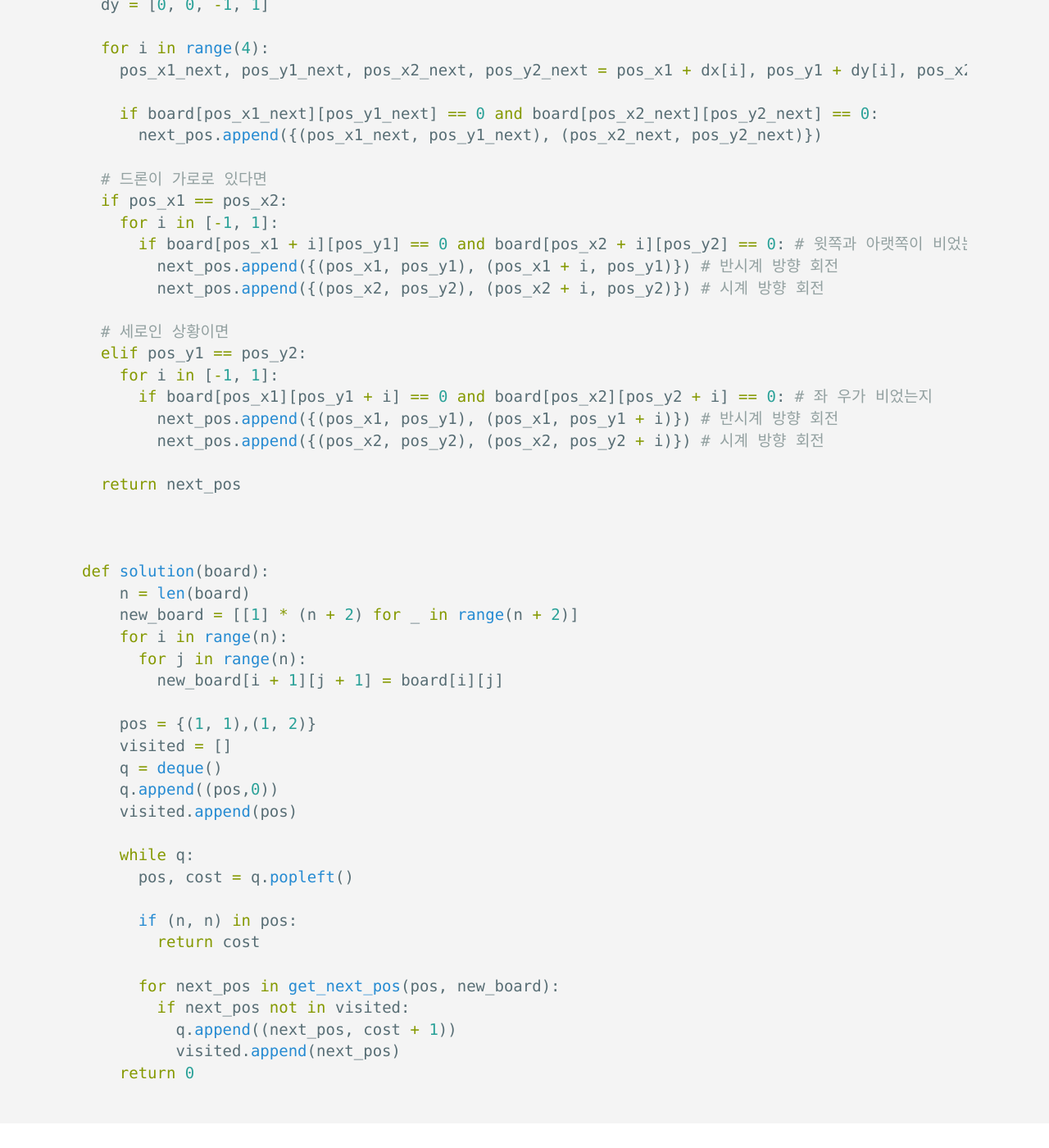
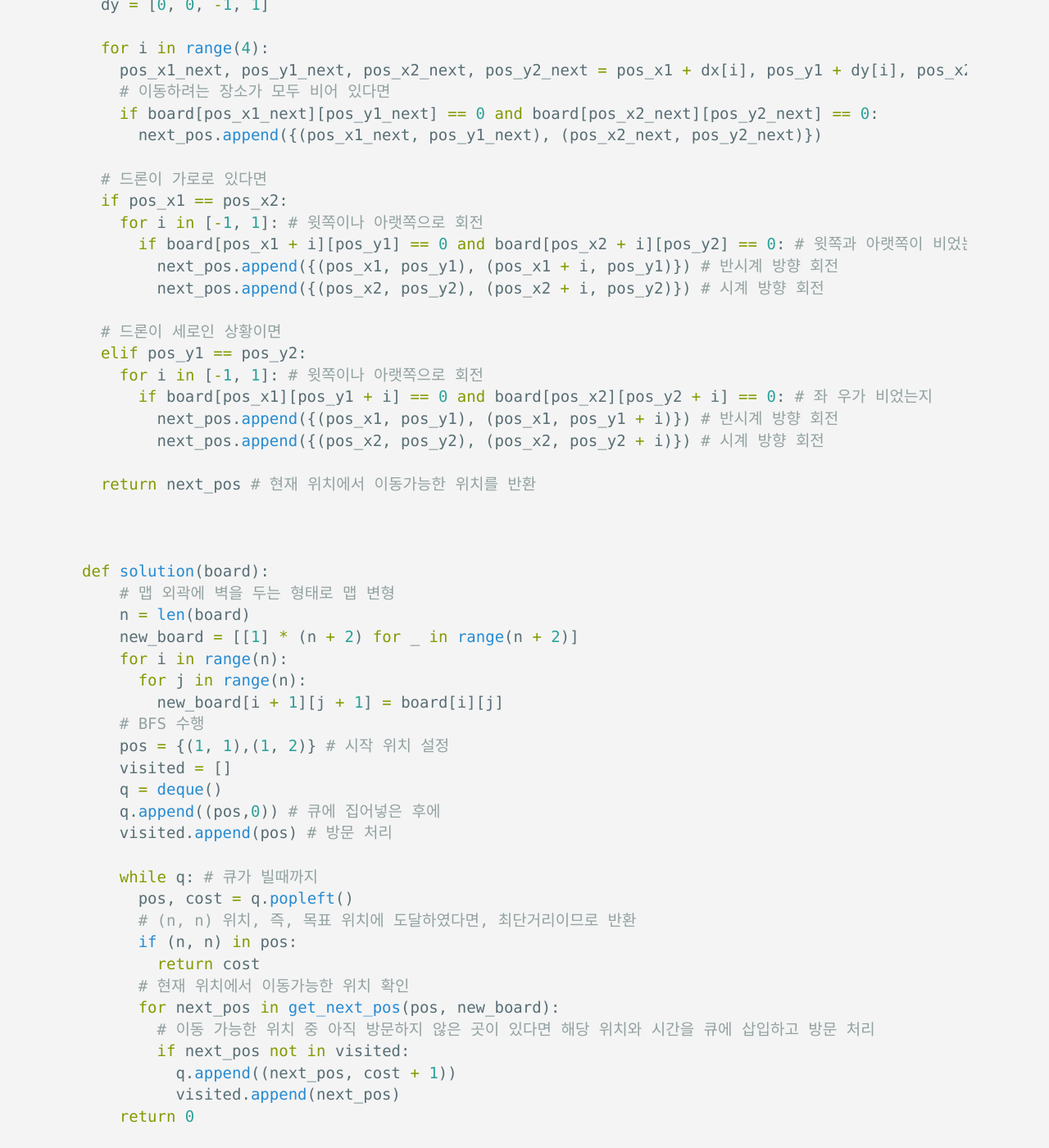
Before and after one commit to piemonte93/piemonte93.github.io, a Jekyll site: the page built from _posts/2021-02-17-algo-post21.markdown, in a window 1280 px wide and 1400 px high, scrolled down 1288 px. Shown: the whole window at 82% size. Built offline with Jekyll 4.4.1, drawn with Linux system fonts in a browser that asks for light colours; some of the changed text lies outside the part shown.

Commit message:
주석 추가

```diff
--- a/_posts/2021-02-17-algo-post21.markdown
+++ b/_posts/2021-02-17-algo-post21.markdown
@@ -22,57 +22,59 @@ from collections import deque
 
 
 def get_next_pos(pos, board):
-  next_pos = []
-  pos = list(pos)
+  next_pos = [] # 반환 결과(이동 가능한 위치들)
+  pos = list(pos) # 현재 위치 정보를 집합에서 리스트로 변환
   pos_x1, pos_y1, pos_x2, pos_y2 = pos[0][0], pos[0][1], pos[1][0], pos[1][1]
-
+  # 상하좌우
   dx = [-1, 1, 0, 0]
   dy = [0, 0, -1, 1]
 
   for i in range(4):
     pos_x1_next, pos_y1_next, pos_x2_next, pos_y2_next = pos_x1 + dx[i], pos_y1 + dy[i], pos_x2 + dx[i], pos_y2 + dy[i]
-
+    # 이동하려는 장소가 모두 비어 있다면
     if board[pos_x1_next][pos_y1_next] == 0 and board[pos_x2_next][pos_y2_next] == 0:
       next_pos.append({(pos_x1_next, pos_y1_next), (pos_x2_next, pos_y2_next)})
 
   # 드론이 가로로 있다면
   if pos_x1 == pos_x2:
-    for i in [-1, 1]:
+    for i in [-1, 1]: # 윗쪽이나 아랫쪽으로 회전
       if board[pos_x1 + i][pos_y1] == 0 and board[pos_x2 + i][pos_y2] == 0: # 윗쪽과 아랫쪽이 비었는지
         next_pos.append({(pos_x1, pos_y1), (pos_x1 + i, pos_y1)}) # 반시계 방향 회전
         next_pos.append({(pos_x2, pos_y2), (pos_x2 + i, pos_y2)}) # 시계 방향 회전
 
-  # 세로인 상황이면
+  # 드론이 세로인 상황이면
   elif pos_y1 == pos_y2:
-    for i in [-1, 1]:
+    for i in [-1, 1]: # 윗쪽이나 아랫쪽으로 회전
       if board[pos_x1][pos_y1 + i] == 0 and board[pos_x2][pos_y2 + i] == 0: # 좌 우가 비었는지
         next_pos.append({(pos_x1, pos_y1), (pos_x1, pos_y1 + i)}) # 반시계 방향 회전
         next_pos.append({(pos_x2, pos_y2), (pos_x2, pos_y2 + i)}) # 시계 방향 회전
 
-  return next_pos
+  return next_pos # 현재 위치에서 이동가능한 위치를 반환
 
 
 
 def solution(board):
+    # 맵 외곽에 벽을 두는 형태로 맵 변형
     n = len(board)
     new_board = [[1] * (n + 2) for _ in range(n + 2)]
     for i in range(n):
       for j in range(n):
         new_board[i + 1][j + 1] = board[i][j]
-
-    pos = {(1, 1),(1, 2)}
+    # BFS 수행
+    pos = {(1, 1),(1, 2)} # 시작 위치 설정
     visited = []
     q = deque()
-    q.append((pos,0))
-    visited.append(pos)
+    q.append((pos,0)) # 큐에 집어넣은 후에
+    visited.append(pos) # 방문 처리
 
-    while q:
+    while q: # 큐가 빌때까지
       pos, cost = q.popleft()
-
+      # (n, n) 위치, 즉, 목표 위치에 도달하였다면, 최단거리이므로 반환
       if (n, n) in pos:
         return cost
-
+      # 현재 위치에서 이동가능한 위치 확인
       for next_pos in get_next_pos(pos, new_board):
+        # 이동 가능한 위치 중 아직 방문하지 않은 곳이 있다면 해당 위치와 시간을 큐에 삽입하고 방문 처리
         if next_pos not in visited:
           q.append((next_pos, cost + 1))
           visited.append(next_pos)
```
